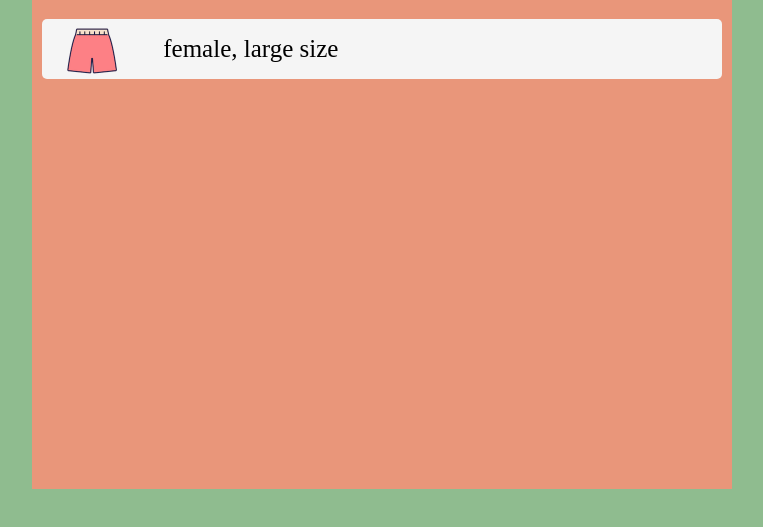
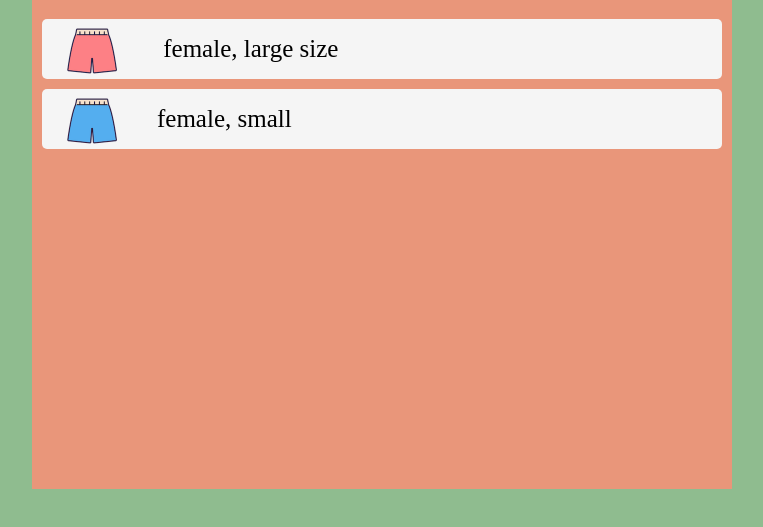
Before and after one commit to mynameisjisoo/frontend_basic_study, a plain HTML site: page mini-shoppingmall/index.html in a window 1280 px wide. Shown: the part 269-796 px from the top of the page, without its empty margins (258-1021 px from the left). Drawn offline with Linux system fonts and the light colour scheme.

Commit message:
Create makeItem function section__item 동적으로 생성하는 function 작성함

```diff
--- a/mini-shoppingmall/index.html
+++ b/mini-shoppingmall/index.html
@@ -24,7 +24,7 @@
         </nav>
         <section class="section">
             <article class="section__item">
-                <img class ="cloth"src="imgs/pink_p.png" alt="">
+                <img class ="clothes"src="imgs/pink_p.png" alt="">
                 <span class="info">female, large size</span>
             </article>
         </section>
--- a/mini-shoppingmall/main.js
+++ b/mini-shoppingmall/main.js
@@ -1,6 +1,7 @@
 'use strict';
 
 const logo = document.querySelector('.logo');
+const itemList = document.querySelector('.section');
 const shirt = document.querySelector('.nav__top');
 const pants = document.querySelector('.nav__pants');
 const skirt = document.querySelector('.nav__skirt');
@@ -8,13 +9,33 @@ const blue = document.querySelector('.nav__blue');
 const yellow = document.querySelector('.nav__yellow');
 const pink = document.querySelector('.nav__pink');
 
-function classificate() {
-  let clothes = {
-    color: ['blue', 'pink', 'yellow'],
-    kinds: ['top', 'pants', 'skirt'],
-    gender: ['man', 'female'],
-    size: ['small', 'large']
+function makeItem(imgPath, gender, size) {
+  const clothes = document.createElement('img');
+  clothes.setAttribute('src', imgPath);
+  clothes.setAttribute('class', 'clothes');
+
+  const info = document.createElement('span');
+  info.setAttribute('class', 'info');
+  info.innerText = `${gender}, ${size}`;
+
+  const item = document.createElement('article');
+  item.setAttribute('class', 'section__item');
+  item.appendChild(clothes);
+  item.appendChild(info);
+  itemList.appendChild(item);
+}
+makeItem('./imgs/blue_p.png', 'female', 'small');
+
+function getSrc() {
+  const item = {
+    color: ['blue', 'yellow', 'pink'],
+    kinds: ['pants', 'top', 'skirt']
   };
-  //   console.log(clothes.color);
+  for (let i = 0; i < item.color.length; i++) {
+    for (let j = 0; j < item.kinds.length; j++) {
+      console.log(item['color'][0]);
+    }
+  }
 }
-classificate();
+
+getSrc();
--- a/mini-shoppingmall/style.css
+++ b/mini-shoppingmall/style.css
@@ -91,7 +91,7 @@ body {
   line-height: 60px;
 }
 
-.cloth {
+.clothes {
   vertical-align: middle;
   width: 2em;
   padding: 5px 25px;
```
